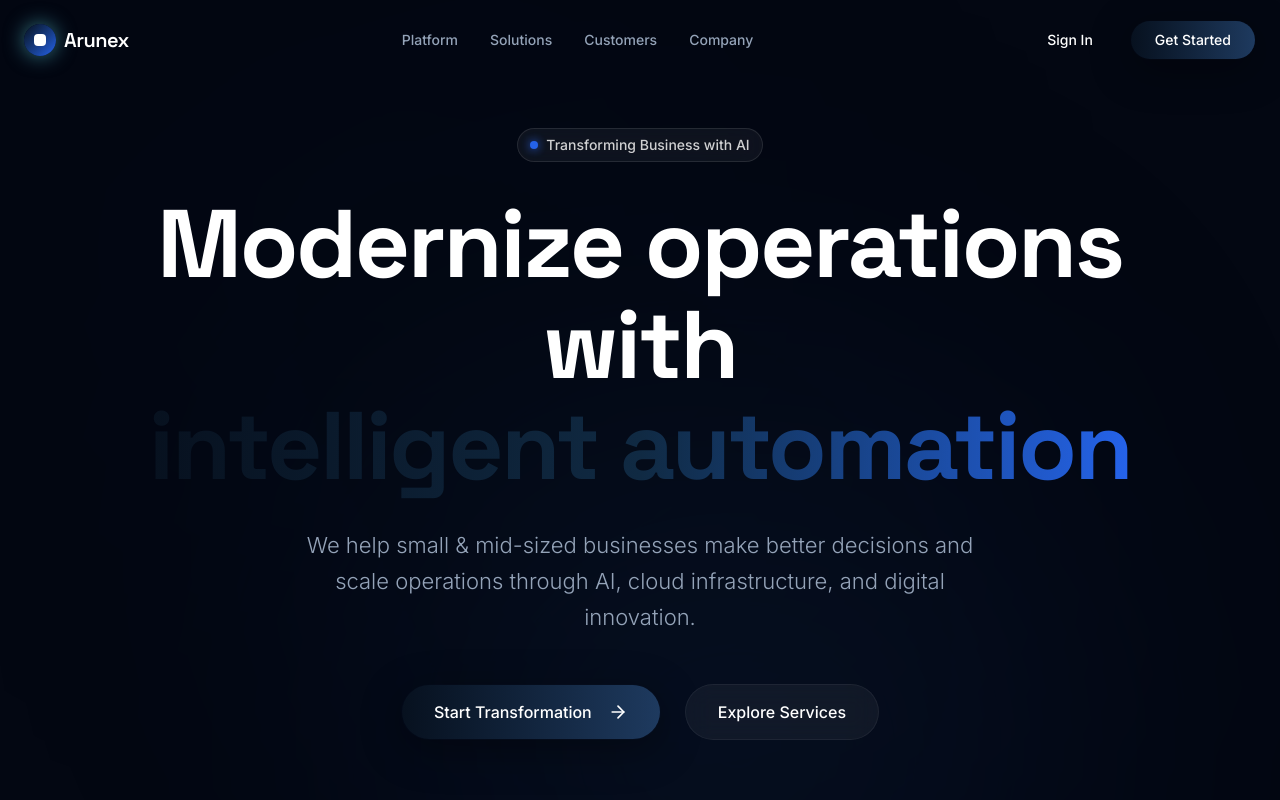
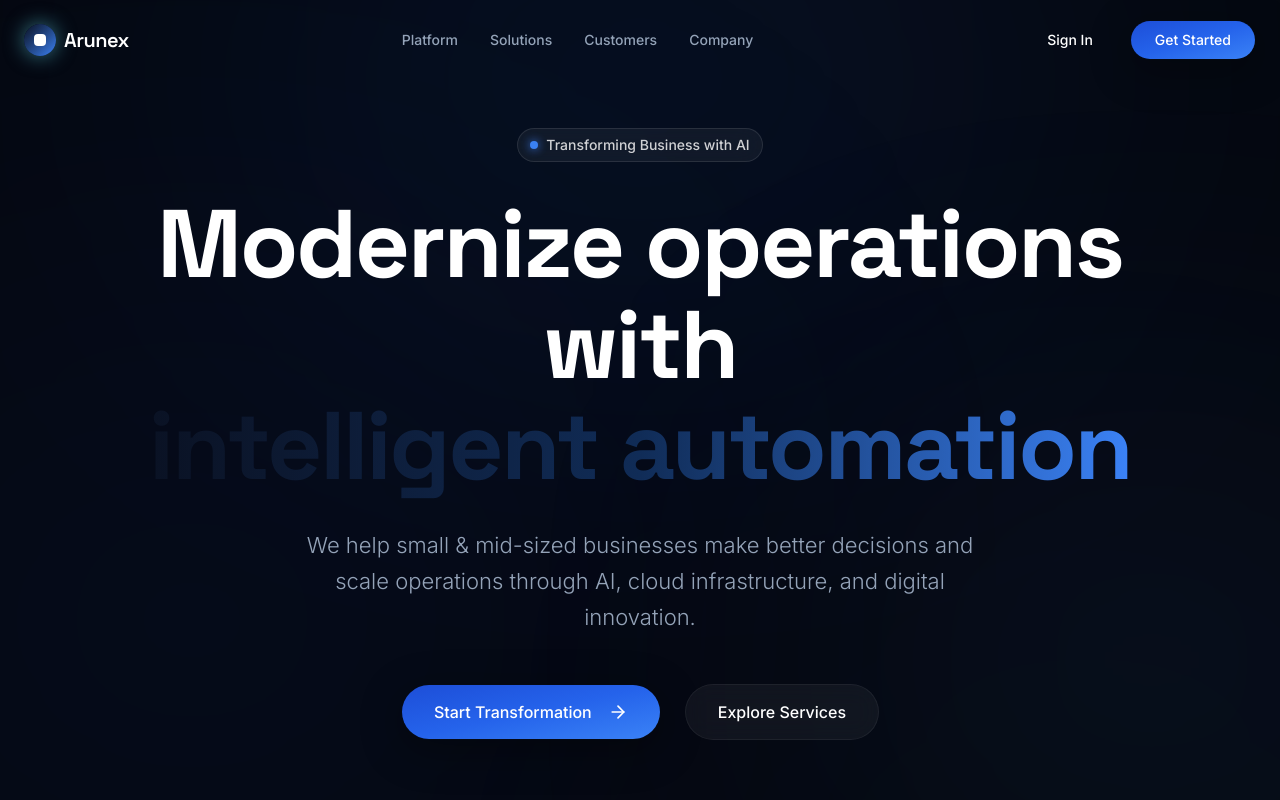
Before and after one commit to dmvxuglobal-alfadux/arunex_nex_gen_solutions, a Next.js app: page / in a window 1280 px wide. Shown: the top 800 px of the page. Built offline with nearby package versions, Linux system fonts and the light colour scheme.

Commit message:
chore: Update color theme to Luxury Enterprise Layered Lighting

```diff
--- a/src/app/globals.css
+++ b/src/app/globals.css
@@ -30,17 +30,17 @@
   --color-ring: var(--ring);
 
   /* Gradients */
-  --color-gradient-01-start: #07111F;
-  --color-gradient-01-mid1: #102A43;
-  --color-gradient-01-mid2: #1E3A5F;
-  --color-gradient-01-end: #2563EB;
+  --color-gradient-01-start: #0A1224;
+  --color-gradient-01-mid1: #102C57;
+  --color-gradient-01-mid2: #184E9F;
+  --color-gradient-01-end: #3B82F6;
 
-  --color-gradient-02-start: #07111F;
-  --color-gradient-02-mid: #1E3A5F;
+  --color-gradient-02-start: #0A1224;
+  --color-gradient-02-mid: #184E9F;
   --color-gradient-02-end: #60A5FA;
 
-  --color-gradient-03-start: #102A43;
-  --color-gradient-03-mid: #1E3A5F;
+  --color-gradient-03-start: #102C57;
+  --color-gradient-03-mid: #184E9F;
   --color-gradient-03-end: #3B82F6;
 
   --radius-sm: 8px;
@@ -53,13 +53,13 @@
 
 :root {
   /* Default to dark mode colors since this is a Luxury Dark Mode theme */
-  --background: #030712;
-  --background-secondary: #07111F;
-  --surface: #07111F;
+  --background: #05080F;
+  --background-secondary: #0A1224;
+  --surface: #0A1224;
   --foreground: #FFFFFF;
 
-  --card: #0B1728;
-  --card-elevated: #11203A;
+  --card: #0F172A;
+  --card-elevated: #1E293B;
   --card-foreground: #FFFFFF;
 
   --primary: #FFFFFF;
--- a/src/components/animations/aurora-background.tsx
+++ b/src/components/animations/aurora-background.tsx
@@ -23,48 +23,32 @@ export const AuroraBackground = ({
       <div className="absolute inset-0 overflow-hidden pointer-events-none">
         <motion.div
           initial={{ opacity: 0 }}
-          animate={{ opacity: 0.15 }}
+          animate={{ opacity: 1 }}
           transition={{ duration: 2, ease: "easeOut" }}
-          className="absolute -inset-[10px] will-change-transform"
+          className="absolute inset-0 will-change-transform"
         >
-          {/* Blob 1 */}
-          <motion.div
-            animate={{
-              x: ["0%", "20%", "0%", "-20%", "0%"],
-              y: ["0%", "20%", "0%", "-20%", "0%"],
-            }}
-            transition={{
-              duration: 20,
-              repeat: Infinity,
-              ease: "linear",
-            }}
-            className="absolute top-0 left-0 w-[50vw] h-[50vh] rounded-full bg-[var(--color-gradient-01-start)] opacity-60 blur-[160px]"
+          {/* Soft Sapphire Glow (Top) */}
+          <div
+            className="absolute -top-[10%] left-1/2 -translate-x-1/2 w-[60vw] h-[40vh] rounded-full blur-[200px] pointer-events-none"
+            style={{ backgroundColor: "rgba(37,99,235,0.18)" }}
           />
-          {/* Blob 2 */}
-          <motion.div
-            animate={{
-              x: ["0%", "-30%", "0%", "30%", "0%"],
-              y: ["0%", "-20%", "0%", "20%", "0%"],
-            }}
-            transition={{
-              duration: 25,
-              repeat: Infinity,
-              ease: "linear",
-            }}
-            className="absolute top-1/2 right-0 w-[60vw] h-[60vh] rounded-full bg-[var(--color-gradient-02-mid)] opacity-50 blur-[160px]"
+
+          {/* Deep Navy Glow (Bottom Left) */}
+          <div
+            className="absolute bottom-0 -left-[10%] w-[50vw] h-[50vh] rounded-full blur-[240px] pointer-events-none"
+            style={{ backgroundColor: "rgba(29,78,216,0.15)" }}
           />
-          {/* Blob 3 */}
-          <motion.div
-            animate={{
-              x: ["0%", "40%", "0%", "-40%", "0%"],
-              y: ["0%", "30%", "0%", "-30%", "0%"],
-            }}
-            transition={{
-              duration: 30,
-              repeat: Infinity,
-              ease: "linear",
-            }}
-            className="absolute bottom-0 left-1/4 w-[40vw] h-[40vh] rounded-full bg-[var(--color-gradient-03-end)] opacity-70 blur-[160px]"
+
+          {/* Blue Glow (Bottom Right) */}
+          <div
+            className="absolute bottom-0 -right-[10%] w-[40vw] h-[40vh] rounded-full blur-[180px] pointer-events-none"
+            style={{ backgroundColor: "rgba(59,130,246,0.12)" }}
+          />
+
+          {/* Soft Cyan Highlight (Far Bottom Right) */}
+          <div
+            className="absolute -bottom-[20%] right-0 w-[30vw] h-[30vh] rounded-full blur-[260px] pointer-events-none"
+            style={{ backgroundColor: "rgba(147,197,253,0.08)" }}
           />
         </motion.div>
       </div>
--- a/src/components/ui/button.tsx
+++ b/src/components/ui/button.tsx
@@ -8,7 +8,7 @@ const buttonVariants = cva(
   {
     variants: {
       variant: {
-        default: "bg-gradient-to-r from-[var(--color-gradient-01-start)] via-[var(--color-gradient-01-mid2)] to-[var(--color-gradient-01-end)] text-white shadow-[0_10px_40px_rgba(0,0,0,0.35)] hover:shadow-[0_20px_60px_rgba(59,130,246,0.25)] hover:scale-[1.03] bg-[length:200%_auto] hover:bg-[position:right_center]",
+        default: "bg-gradient-to-br from-[#1D4ED8] via-[#2563EB] to-[#3B82F6] text-white shadow-[0_10px_40px_rgba(0,0,0,0.35)] hover:shadow-[0_20px_60px_rgba(59,130,246,0.3)] hover:scale-[1.03] hover:from-[#60A5FA] hover:via-[#3B82F6] hover:to-[#2563EB]",
         outline:
           "border border-white/10 bg-white/5 backdrop-blur-md hover:bg-white/10 hover:shadow-[0_0_20px_rgba(255,255,255,0.05)] text-white hover:scale-[1.03]",
         secondary:
--- a/src/components/ui/card.tsx
+++ b/src/components/ui/card.tsx
@@ -11,7 +11,7 @@ function Card({
       data-slot="card"
       data-size={size}
       className={cn(
-        "group/card relative flex flex-col gap-(--card-spacing) overflow-hidden rounded-[24px] border border-white/[0.04] bg-white/[0.02] backdrop-blur-[20px] py-(--card-spacing) text-card-foreground shadow-[0_10px_40px_rgba(0,0,0,0.2)] transition-all duration-500 hover:-translate-y-1 hover:shadow-[0_20px_60px_rgba(0,0,0,0.45)] hover:bg-white/[0.04] [--card-spacing:--spacing(6)] has-data-[slot=card-footer]:pb-0 has-[>img:first-child]:pt-0 data-[size=sm]:[--card-spacing:--spacing(4)]",
+        "group/card relative flex flex-col gap-(--card-spacing) overflow-hidden rounded-[24px] border border-white/[0.08] bg-[#0F172A]/80 backdrop-blur-[24px] py-(--card-spacing) text-card-foreground shadow-[0_20px_60px_rgba(0,0,0,0.45)] transition-all duration-500 hover:-translate-y-1 hover:shadow-[0_30px_80px_rgba(0,0,0,0.6)] hover:bg-[#0F172A]/90 [--card-spacing:--spacing(6)] has-data-[slot=card-footer]:pb-0 has-[>img:first-child]:pt-0 data-[size=sm]:[--card-spacing:--spacing(4)]",
         className
       )}
       {...props}
```
